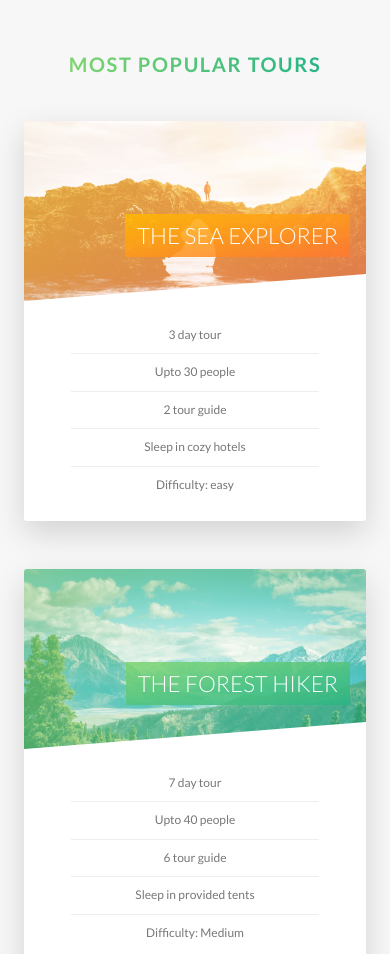
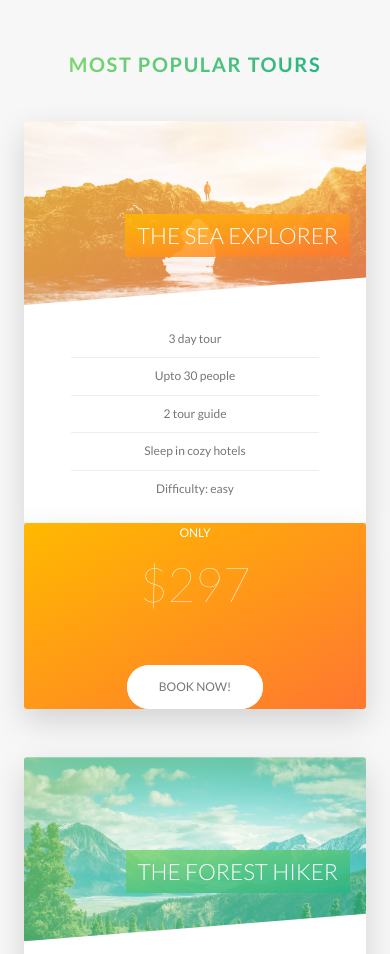
Before and after one commit to AnshumanMahato/Natours-cssTutorialProject1, a website: page index.html in a window 390 px wide. Shown: the part 2560-3514 px from the top of the page. Drawn offline with Linux system fonts and the light colour scheme.

Commit message:
tours media queries init

```diff
--- a/scss/components/_card.scss
+++ b/scss/components/_card.scss
@@ -37,7 +37,7 @@
     //FRONT LAYOUT
     &__picture{
 
-        height: 45%;
+        height: 23rem;
         background-size: cover;
         background-blend-mode: screen;
         clip-path: polygon(0 0, 100% 0, 100% 85%, 0 100%);
@@ -159,4 +159,39 @@
     &--3 &__side--back{
         background-image: linear-gradient(to right bottom, $color-tertiary-light, $color-tertiary-dark);
     }
+
+    @include respond(tab-port) {
+        //FUNCTIONALITY
+        height: auto;
+
+        &__side {
+            height: auto;
+            position: relative;
+            width: 100%;
+            border-radius: 3px;
+
+            &--back{
+                transform: rotateY(0);
+            }
+        }
+
+        &:hover &__side--front {
+            transform: rotateY(0);
+        }
+
+        //BACK STYLE
+
+        &__cta {
+            position: relative;
+            top: 0;
+            left: 0;
+            transform: translate(0,0);
+            text-align: center;
+            width: 100%;
+        }
+
+        &__price-value {
+            font-size: 6rem;
+        }
+    }
 }
```
Also changed, not shown: css/style.css, 1 other file.
